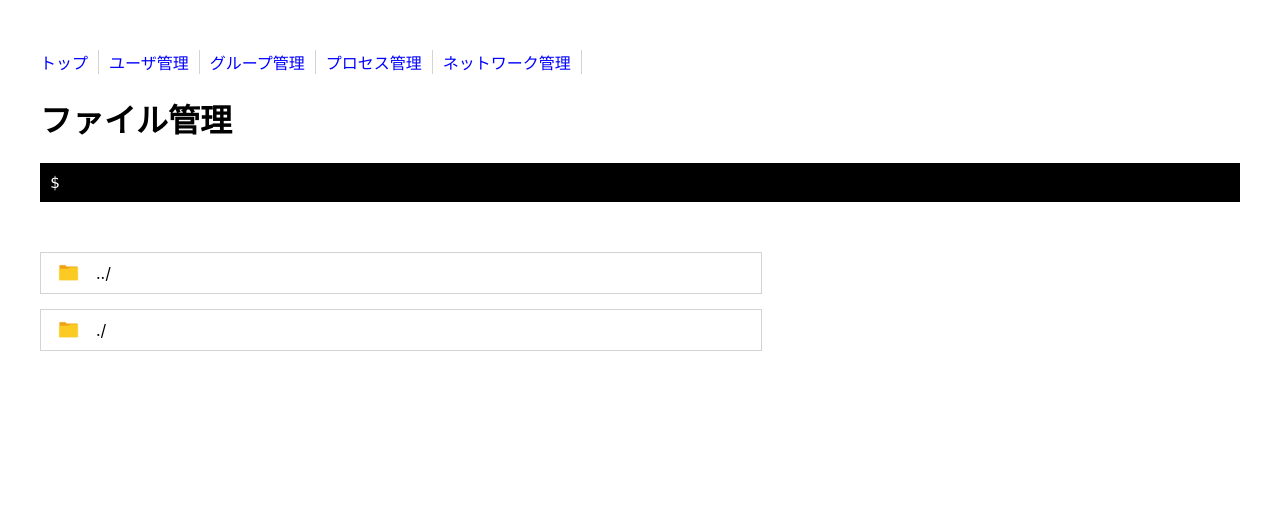
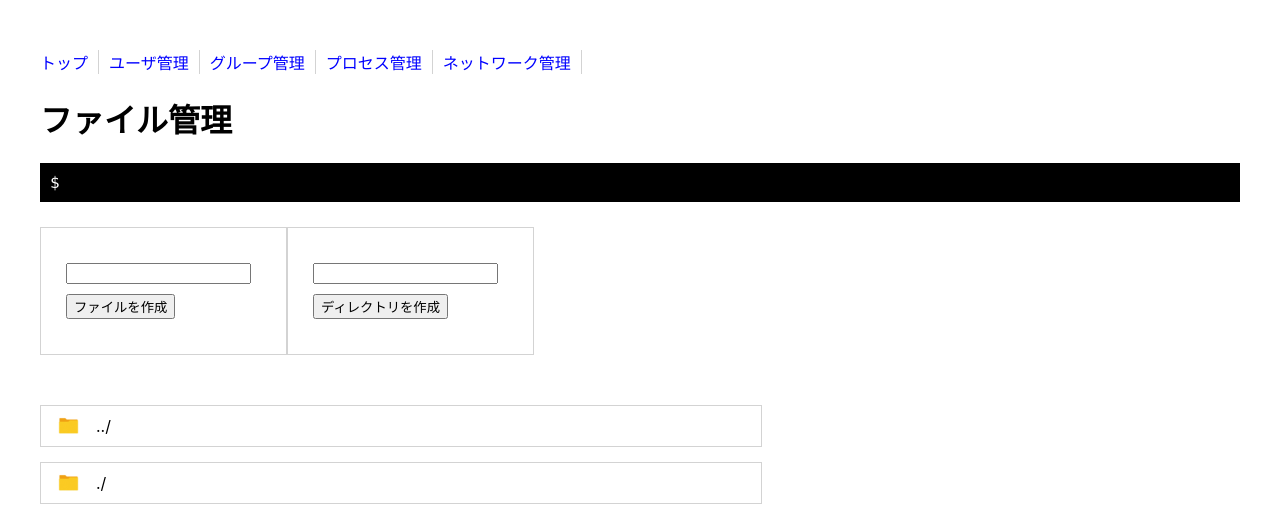
Before and after one commit to osawa-koki/gui-on-linux, a React (Create React App) app in the folder client/: page /file in a window 1280 px wide. Shown: the top 530 px of the page. Built offline with nearby package versions, Linux system fonts and the light colour scheme; no server answers.

Commit message:
mkfile系のデザイン。

```diff
--- a/client/src/Pages/file.scss
+++ b/client/src/Pages/file.scss
@@ -7,6 +7,19 @@
     background-color: black;
     letter-spacing: 1px;
     padding: 10px;
+  }
+  .mk-container {
+    display: flex;
+    justify-content: flex-start;
+    margin-top: 25px;
+    > div {
+      padding: 25px;
+      border: 1px lightgray solid;
+      * {
+        display: block;
+        margin: 10px 10px 10px 0;
+      }
+    }
   }
   .dirfile-container {
     display: flex;
--- a/client/src/Pages/file.tsx
+++ b/client/src/Pages/file.tsx
@@ -24,7 +24,12 @@ type Props = {
   popup_data: lsRecord;
   popup_content: string;
   popup_content_on: boolean;
+  mkstruct: mkStruct;
 };
+type mkStruct = {
+  filename: string;
+  dirname: string;
+}
 
 class File extends React.Component {
 
@@ -46,7 +51,11 @@ class File extends React.Component {
       epoch_utc: 0,
     },
     popup_content: '',
-    popup_content_on: false
+    popup_content_on: false,
+    mkstruct: {
+      filename: '',
+      dirname: '',
+    },
   };
 
   ChangeDirectory(path: string) {
@@ -152,6 +161,16 @@ class File extends React.Component {
         <Header />
         <h1>ファイル管理</h1>
         <div className='cd'>$ {this.state.cd}</div>
+        <div className='mk-container'>
+          <div>
+            <input className='mkfile-input' type='text' value={this.state.mkstruct.filename} onChange={(event) => this.setState({mkstruct: {filename: event.target.value}})} />
+            <button>ファイルを作成</button>
+          </div>
+          <div>
+            <input className='mkdir-input' type='text' value={this.state.mkstruct.dirname} onChange={(event) => this.setState({mkstruct: {dirname: event.target.value}})} />
+            <button>ディレクトリを作成</button>
+          </div>
+        </div>
         <div className='dirfile-container'>
           <div onDoubleClick={() => {this.ChangeDirectory("../")}} className='isDir'>../</div>
           <div className='isDir'>./</div>
```
